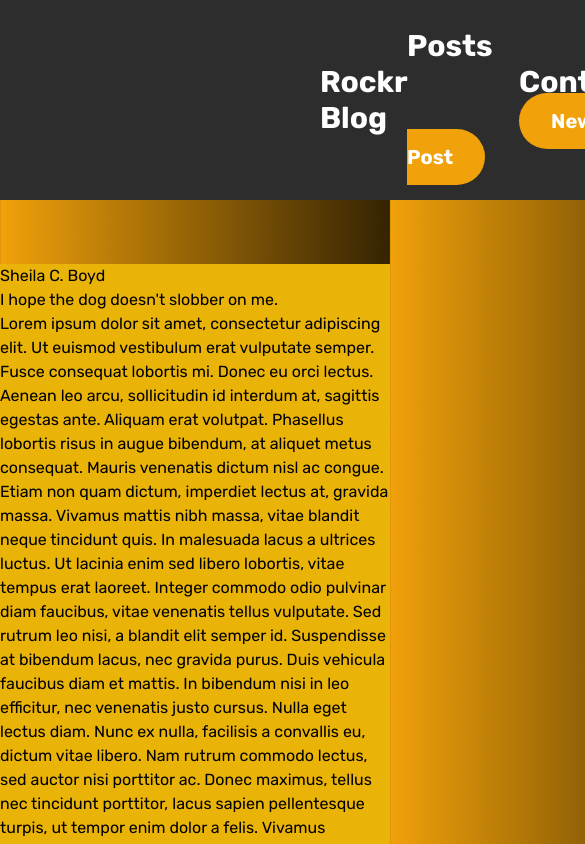
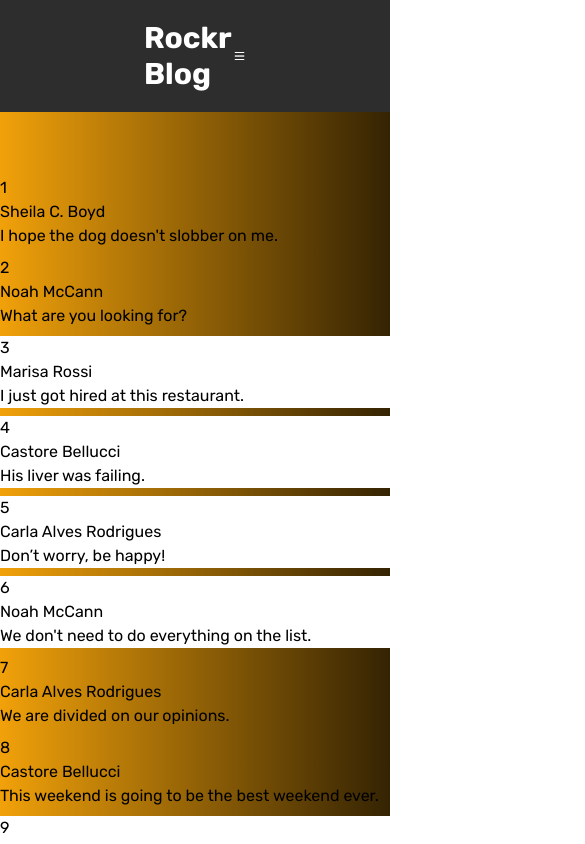
Before and after one commit to gianfiamoncini04/teste-coderockr, a React (Vite) app: page / in a window 390 px wide. Shown: the top 844 px of the page, 585 px wide, since content can reach past the window. Built offline with nearby package versions, Linux system fonts and the light colour scheme.

Commit message:
single post page concluido

```diff
--- a/src/App.tsx
+++ b/src/App.tsx
@@ -3,8 +3,11 @@ import { Header } from "./components/header.tsx";
 import { Posts } from "./pages/posts.tsx";
 import { NewPost } from "./pages/newpost.tsx";
 import { Contact } from "./components/contact.tsx";
+import { SinglePost } from "./pages/single-post.tsx";
 
 import { useState } from "react";
+
+import data from "./api/posts.json";
 
 export function App() {
 	const [modal, setModal] = useState(false);
@@ -14,7 +17,8 @@ export function App() {
 			<Header toggleModal={() => {setModal(!modal)}}/>
 			<Contact modal={modal} toggleModal={() => {setModal(!modal)}}/>
 			<Routes>
-				<Route path="/" element={<Posts />} />
+				<Route path="/" element={<Posts data={data} />} />
+				<Route path="/post/:postid" element={<SinglePost data={data} />} />
 				<Route path="/newpost" element={<NewPost />} />
 			</Routes>
 		</>
--- a/src/components/header.tsx
+++ b/src/components/header.tsx
@@ -1,15 +1,24 @@
 import { MouseEventHandler } from "react";
+import { useState } from "react"
 
 export function Header(props: {toggleModal: MouseEventHandler<HTMLButtonElement> | undefined }) {
+    const [menu, setMenu] = useState(false)
+
 	return (
 		<>
-			<header className="flex flex-row justify-between items-center px-80 py-7 text-white text-3xl font-bold bg-[#2D2D2D] sticky top-0 w-full">
-                <p>Rockr Blog</p>
-                <div className="space-x-28">
+			<header className="flex flex-row justify-between items-center px-36 xl:px-80 py-5 lg:py-7 text-white text-3xl font-bold bg-[#2D2D2D] sticky top-0 w-full">
+                <a href="/">Rockr Blog</a>
+                <div className="space-x-28 hidden xl:block">
                     <a href="/">Posts</a>
                     <button onClick={props.toggleModal}>Contact</button>
                     <a href="/newpost" className="text-xl rounded-full bg-[#F1A10A] py-4 px-8">New Post</a>
                 </div>
+                <button className="block xl:hidden"><img src="/menu.png" alt="Menu" /></button>
+                {/* <div className="space-x-28 block xl:hidden">
+                    <a href="/">Posts</a>
+                    <button onClick={props.toggleModal}>Contact</button>
+                    <a href="/newpost" className="text-xl rounded-full bg-[#F1A10A] py-4 px-8">New Post</a>
+                </div> */}
             </header>
 		</>
 	);
--- a/src/pages/posts.tsx
+++ b/src/pages/posts.tsx
@@ -1,44 +1,49 @@
-import data from "../api/posts.json";
+interface PostProps {
+	id?: number;
+	author?: {
+		name?: string;
+	};
+	title?: string;
+	content?: string;
+}
 
-export function Posts() {
+export function Posts({data}) {
 	return (
 		<>
-			<section className="flex flex-col mt-16">
-				{data.map((a, id) => {
-					if (id % 6 === 0 || id % 6 === 1) {
-                            return (
-                                <div key={a.id} className="bg-yellow-500">
-								<p>{a.author.name}</p>
-								<p>{a.title}</p>
-								<p>{a.content}</p>
+			<section className="flex flex-col mt-16 gap-2">
+				{data.map((props: PostProps, id) => (
+					<>
+						{(id % 6 === 0 || id % 6 === 1)?
+							<div key={props.id} className="flex flex-col">
+								<a href={`/post/${props.id}`}>{props.id}</a>
+								<a href={`/post/${props.id}`}>{props.author?.name}</a>
+								<a href={`/post/${props.id}`}>{props.title}</a>
+								{/* <a href={`/post/${props.id}`}>{props.content}</a> */}
 							</div>
-						);
-					} else if (id % 6 === 2) {
-						return (
-							<div key={a.id} className="bg-red-500">
-								<p>{a.author.name}</p>
-								<p>{a.title}</p>
-								<p>{a.content}</p>
+						:id % 6 === 2 ?
+							<div key={props.id} className="bg-white flex flex-col">
+								<a href={`/post/${props.id}`}>{props.id}</a>
+								<a href={`/post/${props.id}`}>{props.author?.name}</a>
+								<a href={`/post/${props.id}`}>{props.title}</a>
+								{/* <a href={`/post/${props.id}`}>{props.content}</a> */}
 							</div>
-						);
-					} else if (id % 6 === 3 || id % 6 === 4) {
-						return (
-							<div key={a.id} className="bg-cyan-500">
-								<p>{a.author.name}</p>
-								<p>{a.title}</p>
-								<p>{a.content}</p>
+						:(id % 6 === 3 || id % 6 === 4) ?
+							<div key={props.id} className="bg-white flex flex-col">
+								<a href={`/post/${props.id}`}>{props.id}</a>
+								<a href={`/post/${props.id}`}>{props.author?.name}</a>
+								<a href={`/post/${props.id}`}>{props.title}</a>
+								{/* <a href={`/post/${props.id}`}>{props.content}</a> */}
 							</div>
-						);
-					} else {
-						return (
-							<div key={a.id} className="bg-green-500">
-								<p>{a.author.name}</p>
-								<p>{a.title}</p>
-								<p>{a.content}</p>
+						:
+							<div key={props.id} className="bg-white flex flex-col">
+								<a href={`/post/${props.id}`}>{props.id}</a>
+								<a href={`/post/${props.id}`}>{props.author?.name}</a>
+								<a href={`/post/${props.id}`}>{props.title}</a>
+								{/* <a href={`/post:${props.id}`}>{props.content}</a> */}
 							</div>
-						);
-					}
-				})}
+						}
+					</>
+				))}
 			</section>
 		</>
 	);
--- /dev/null
+++ b/src/pages/single-post.tsx
@@ -0,0 +1,24 @@
+import { useParams } from "react-router-dom";
+
+export function SinglePost({data}) {
+	const { postid } = useParams();
+	const post = data.find(a => a.id === parseInt(postid));
+
+	return (
+		<>
+			<section className="flex justify-center items-center min-h-screen my-16">
+				<div className="flex flex-col justify-center items-center gap-24 bg-white max-w-[1280px] w-full">
+					<section className="grid grid-cols-[1fr_1fr] space-x-24">
+						<img src={post.image} alt="Image" className="size-[640px]"/>
+						<section className="flex flex-col items-start justify-center gap-11">
+							<p className="text-[#032937] text-lg">{post.createdAt}</p>
+							<p className="text-[#2D2D2D] text-2xl">{post.author?.name}</p>
+							<p className="text-[#F1A10A] text-4xl font-semibold max-w-96">{post.title}</p>
+						</section>
+					</section>
+					<p className="mx-64 pb-24 text-xl text-start">{post.content}</p>
+				</div>
+			</section>
+		</>
+	);
+}
```
Also changed, not shown: public/menu.png (added).
